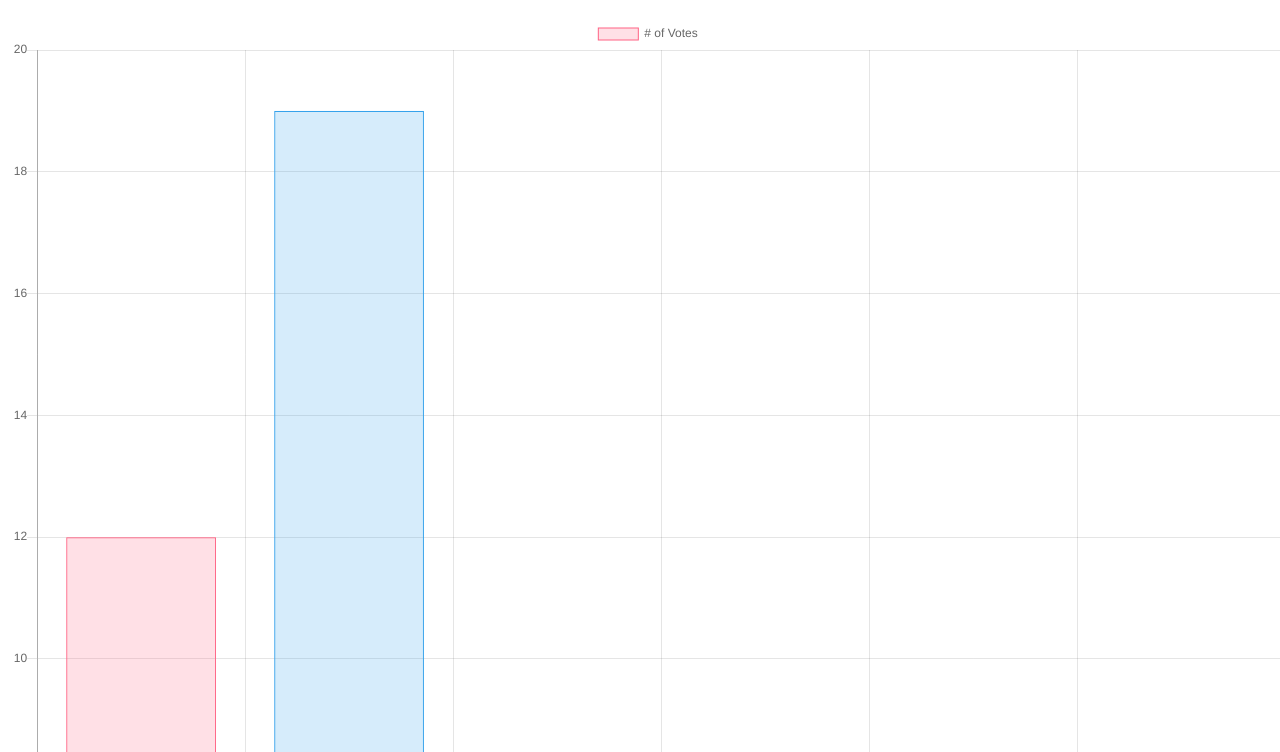
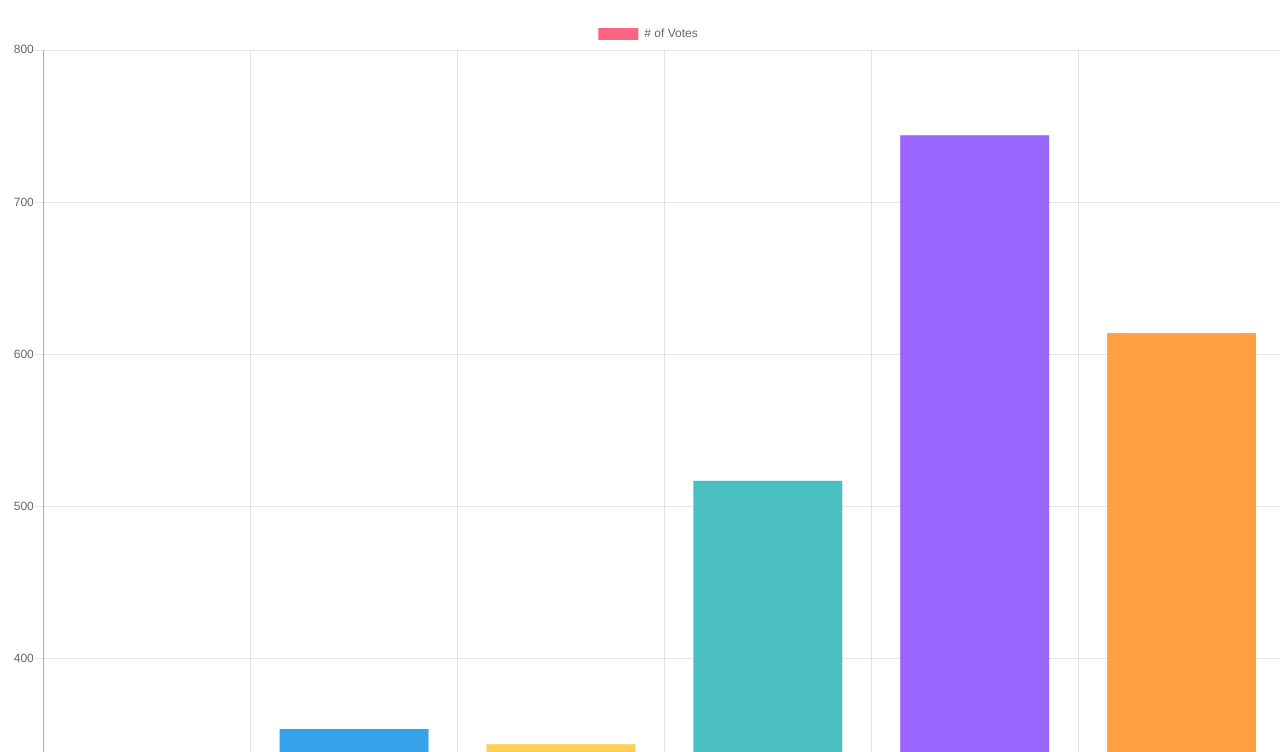
Before and after one commit to tempeliertoet/energy, a plain HTML site: page index.html in a window 1280 px wide. Shown: the part 48-800 px from the top of the page. Drawn offline with nearby package versions, Linux system fonts and the light colour scheme.

Commit message:
Update index.html

```diff
--- a/index.html
+++ b/index.html
@@ -13,27 +13,27 @@
         var myChart = new Chart(ctx, {
             type: 'bar',
             data: {
-                labels: ["Red", "Blue", "Yellow", "Green", "Purple", "Orange"],
+                labels: ["2018-01-01", "2018-02-01", "2018-03-01", "2018-04-01", "2018-05-01", "2018-06-01"],
                 datasets: [{
                     label: '# of Votes',
-                    data: [12, 19, 3, 5, 2, 3],
+                    data: [102, 354, 344, 517, 744, 614],
                     backgroundColor: [
-                        'rgba(255, 99, 132, 0.2)',
-                        'rgba(54, 162, 235, 0.2)',
-                        'rgba(255, 206, 86, 0.2)',
-                        'rgba(75, 192, 192, 0.2)',
-                        'rgba(153, 102, 255, 0.2)',
-                        'rgba(255, 159, 64, 0.2)'
-                    ],
-                    borderColor: [
+                        'rgba(255, 99, 132,  1',
+                        'rgba(54, 162, 235,  1',
+                        'rgba(255, 206, 86,  1',
+                        'rgba(75, 192, 192,  1',
+                        'rgba(153, 102, 255, 1)',
+                        'rgba(255, 159, 64, 1)'
+                    ]//,
+                    /*borderColor: [
                         'rgba(255,99,132,1)',
                         'rgba(54, 162, 235, 1)',
                         'rgba(255, 206, 86, 1)',
                         'rgba(75, 192, 192, 1)',
                         'rgba(153, 102, 255, 1)',
                         'rgba(255, 159, 64, 1)'
-                    ],
-                    borderWidth: 1
+                    ],*/
+                    //borderWidth: 1
                 }]
             },
             options: {
```
